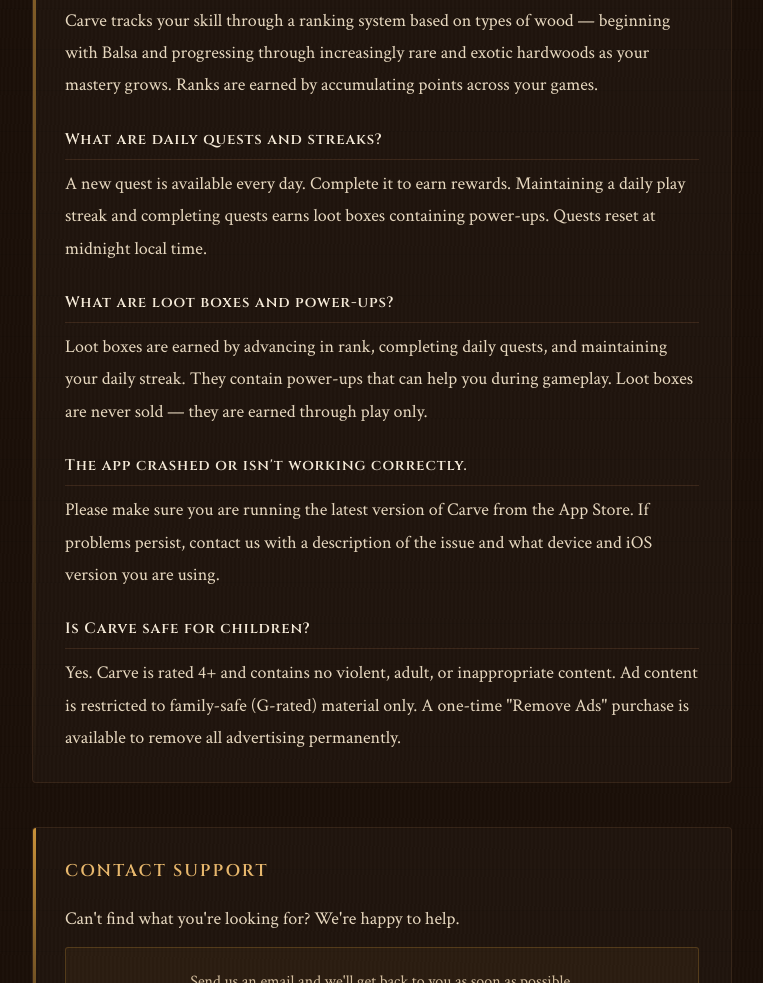
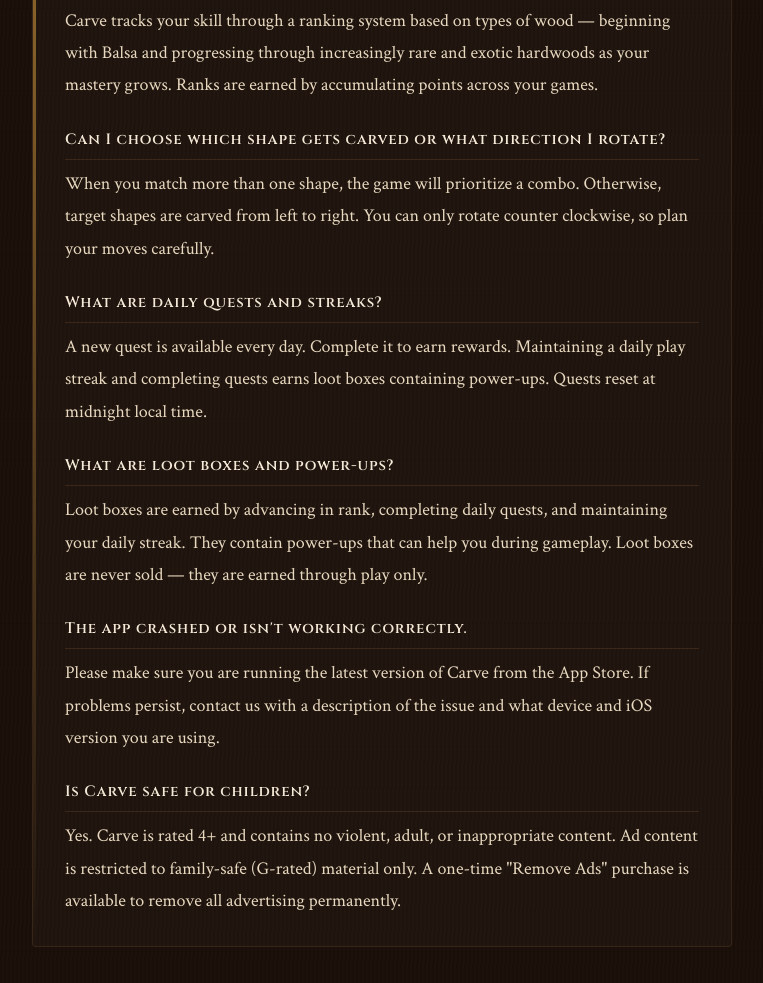
Before and after one commit to cjasonmaier/privacy_policy, a plain HTML site: page support.html in a window 1280 px wide. Shown: the part 1385-2368 px from the top of the page, without its empty margins (258-1021 px from the left). Drawn offline with Linux system fonts and the light colour scheme.

Commit message:
Update support.html

```diff
--- a/support.html
+++ b/support.html
@@ -295,6 +295,9 @@
         <h3>What are the wood ranks?</h3>
         <p>Carve tracks your skill through a ranking system based on types of wood — beginning with Balsa and progressing through increasingly rare and exotic hardwoods as your mastery grows. Ranks are earned by accumulating points across your games.</p>
 
+        <h3>Can I choose which shape gets carved or what direction I rotate?</h3>
+        <p>When you match more than one shape, the game will prioritize a combo. Otherwise, target shapes are carved from left to right.  You can only rotate counter clockwise, so plan your moves carefully.</p>
+
         <h3>What are daily quests and streaks?</h3>
         <p>A new quest is available every day. Complete it to earn rewards. Maintaining a daily play streak and completing quests earns loot boxes containing power-ups. Quests reset at midnight local time.</p>
 
```
